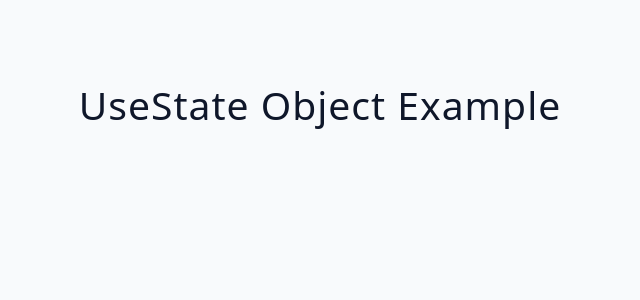
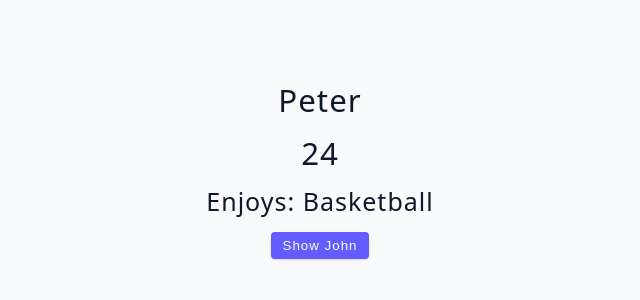
Before and after one commit to anamarijakukulj/practiceJS, a React (Vite) app in the folder LearnReact/advance-react-app/: page / in a window 1280 px wide. Shown: the top 300 px of the page, without its empty margins (320-960 px from the left). Built offline with nearby package versions, Linux system fonts and the light colour scheme.

Commit message:
Finish useState object

```diff
--- a/LearnReact/advance-react-app/src/projects/01-useState/04-useState-object.jsx
+++ b/LearnReact/advance-react-app/src/projects/01-useState/04-useState-object.jsx
@@ -1,7 +1,27 @@
-import { useState } from 'react';
+import { useState } from "react";
 
 const UseStateObject = () => {
-  return <h2>useState object example</h2>;
+  const [person, setPerson] = useState({
+    name: "peter",
+    age: 24,
+    hobby: "basketball",
+  });
+
+  const displayPerson = () => {
+    // setPerson({ name: "john", age: 28, hobby: "read books" });
+    setPerson({ ...person, name: "susan" });
+  };
+
+  return (
+    <>
+      <h3>{person.name}</h3>
+      <h3>{person.age}</h3>
+      <h4>Enjoys: {person.hobby}</h4>
+      <button className="btn" onClick={displayPerson}>
+        show john
+      </button>
+    </>
+  );
 };
 
 export default UseStateObject;
```
